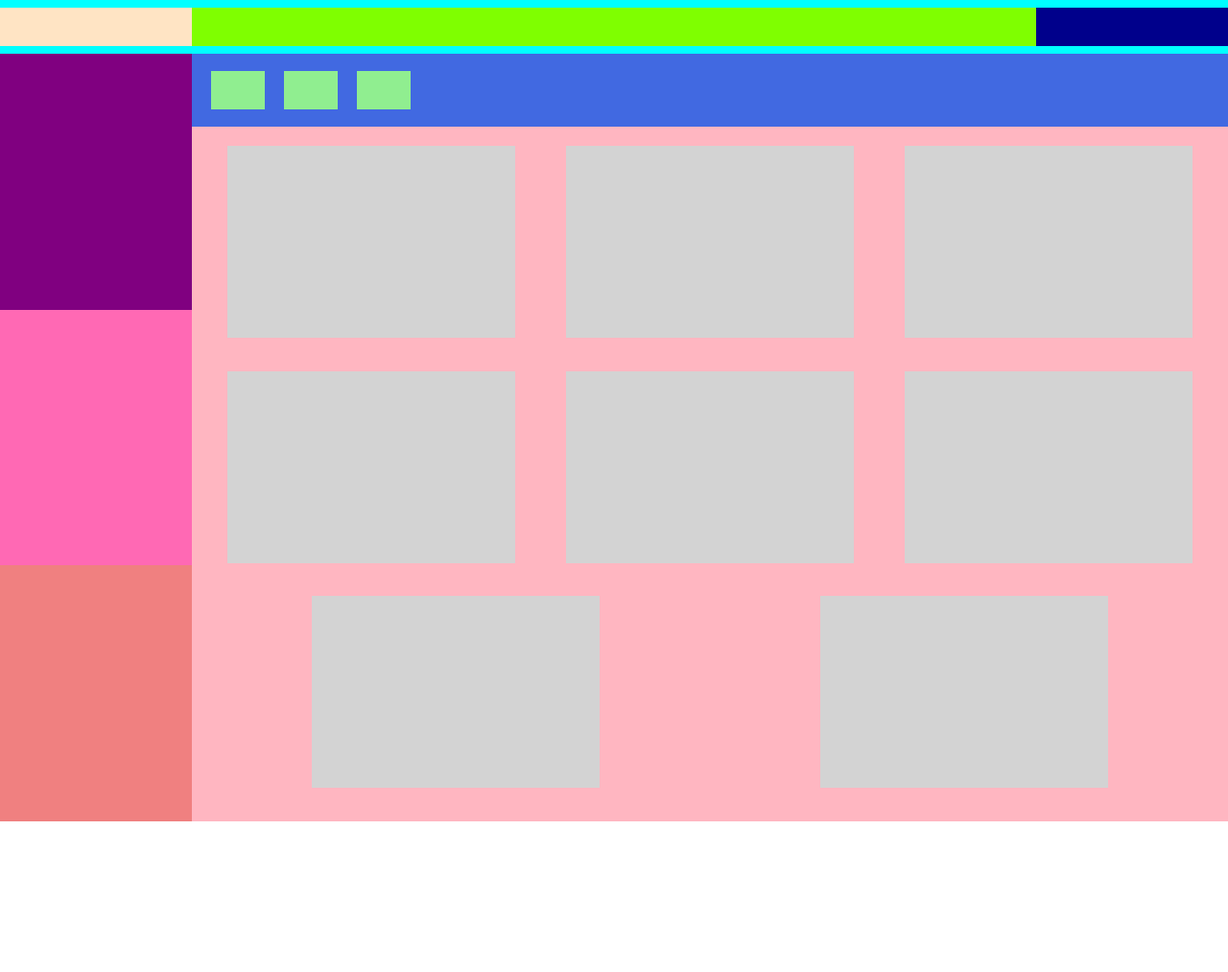
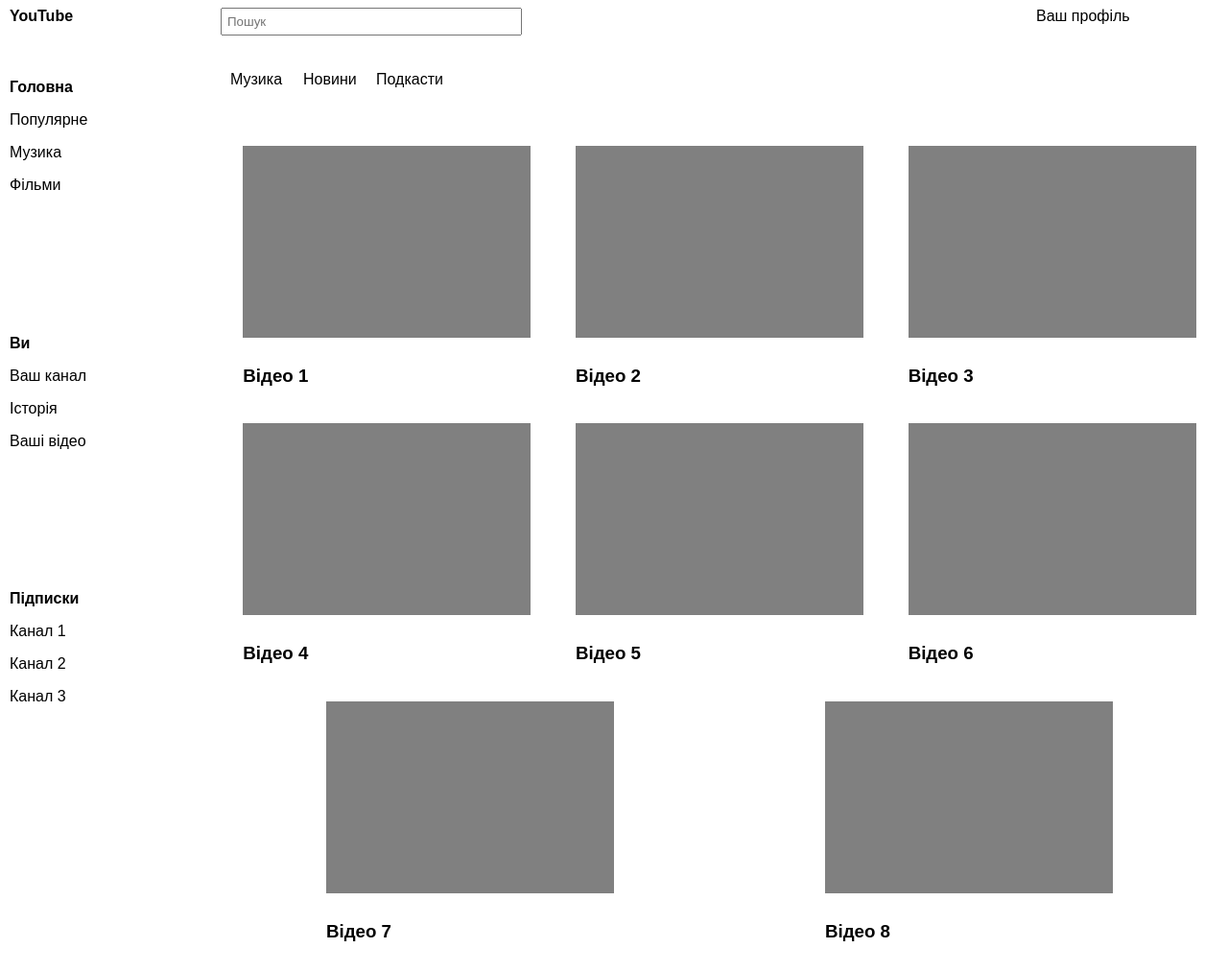
Before and after one commit to Sheva-A/Web_Programming, a plain HTML site: page practical/practical_3/index.html in a window 1280 px wide. Shown: the whole page at 96% size. Before the commit the page ends 856 px from the top, so only its background shows below. Drawn offline with Linux system fonts and the light colour scheme.

Commit message:
Laboratory  3 and Practical 3

```diff
--- a/practical/practical_3/index.html
+++ b/practical/practical_3/index.html
@@ -9,34 +9,77 @@
 
 <body>
     <header class="topbar">
-        <div class="topbar-left"></div>
-        <div class="topbar-center"></div>
-        <div class="topbar-right"></div>
+        <div class="topbar-left"><b>YouTube</b></div>
+        <div class="topbar-center">
+            <form class="search-bar">
+                <input type="text" placeholder="Пошук">
+            </form>
+        </div>
+        <div class="topbar-right">Ваш профіль</div>
     </header>
 
     <div class="page">
         <aside class="sidebar-left">
-            <nav class="sidebar-menu"></nav>
-            <nav class="sidebar-you"></nav>
-            <nav class="sidebar-subscriptions"></nav>
+            <nav class="sidebar-menu">
+                <p><strong>Головна</strong></p>
+                <p>Популярне</p>
+                <p>Музика</p>
+                <p>Фільми</p>
+            </nav>
+            <nav class="sidebar-you">
+                <p><strong>Ви</strong></p>
+                <p>Ваш канал</p>
+                <p>Історія</p>
+                <p>Ваші відео</p>
+            </nav>
+            <nav class="sidebar-subscriptions">
+                <p><strong>Підписки</strong></p>
+                <p>Канал 1</p>
+                <p>Канал 2</p>
+                <p>Канал 3</p>
+            </nav>
         </aside>
 
         <main class="content">
             <section class="content-topbar">
-                <div></div>
-                <div></div>
-                <div></div>
+                <div>Музика</div>
+                <div>Новини</div>
+                <div>Подкасти</div>
             </section>
 
             <section class="video-grid">
-                <article class="video-card"></article>
-                <article class="video-card"></article>
-                <article class="video-card"></article>
-                <article class="video-card"></article>
-                <article class="video-card"></article>
-                <article class="video-card"></article>
-                <article class="video-card"></article>
-                <article class="video-card"></article>
+                <article class="video-card">
+                    <div class="video-img"></div>
+                    <h3>Відео 1</h3>
+                </article>
+                <article class="video-card">
+                    <div class="video-img"></div>
+                    <h3>Відео 2</h3>
+                </article>
+                <article class="video-card">
+                    <div class="video-img"></div>
+                    <h3>Відео 3</h3>
+                </article>
+                <article class="video-card">
+                    <div class="video-img"></div>
+                    <h3>Відео 4</h3>
+                </article>
+                <article class="video-card">
+                    <div class="video-img"></div>
+                    <h3>Відео 5</h3>
+                </article>
+                <article class="video-card">
+                    <div class="video-img"></div>
+                    <h3>Відео 6</h3>
+                </article>
+                <article class="video-card">
+                    <div class="video-img"></div>
+                    <h3>Відео 7</h3>
+                </article>
+                <article class="video-card">
+                    <div class="video-img"></div>
+                    <h3>Відео 8</h3>
+                </article>
             </section>
         </main>
     </div>
--- a/practical/practical_3/style.css
+++ b/practical/practical_3/style.css
@@ -10,25 +10,23 @@ body {
     display: flex;
     align-items: center;
     height: 56px;
-    background-color: aqua;
 }
 
 .topbar-left{
     width: 200px;
     height: 40px;
-    background-color: bisque;
+    padding: 10px;
 }
 
 .topbar-center{
     flex-grow: 1;
     height: 40px;
-    background-color: chartreuse;
+    padding: 10px;
 }
 
 .topbar-right{
     width: 200px;
     height: 40px;
-    background-color: darkblue;
 }
 
 .page{
@@ -39,25 +37,13 @@ body {
 .sidebar-left{
     height: 100%;
     min-width: 200px;
-    background-color: fuchsia;
     display: flex;
     flex-direction: column;
+    padding: 10px;
 }
 
 .sidebar-left > nav{
     flex-grow: 1;
-}
-
-.sidebar-menu{
-    background-color: purple;
-}
-
-.sidebar-you{
-    background-color: hotpink;
-}
-
-.sidebar-subscriptions{
-    background-color: lightcoral;
 }
 
 .content{
@@ -68,7 +54,6 @@ body {
 
 .content-topbar{
     height: 56px;
-    background-color: royalblue;
     display: flex;
     align-items: center;
     justify-content: flex-start;
@@ -78,7 +63,6 @@ body {
 .content-topbar > div{
     width: 56px;
     height: 40px;
-    background-color: lightgreen;
     margin: 10px;
 }
 
@@ -87,13 +71,21 @@ body {
     display: flex;
     flex-wrap: wrap;
     justify-content: space-around;
-    background-color: lightpink;
     padding: 10px;
 }
 
-.video-card{
+.video-img{
     width: 300px;
     height: 200px;
-    background-color: lightgray;
     margin: 10px;
+    background-color: grey;
 }
+
+.video-card > h3{
+    padding: 10px;
+}
+
+.search-bar input {
+    padding: 5px;
+    width: 300px;
+}
```
Also changed, not shown: laboratory/index.html (+1 -0 lines).
